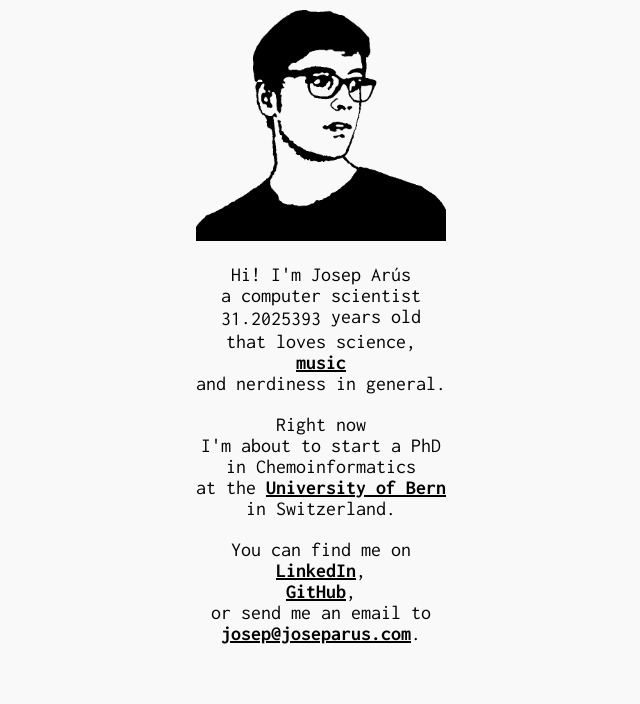
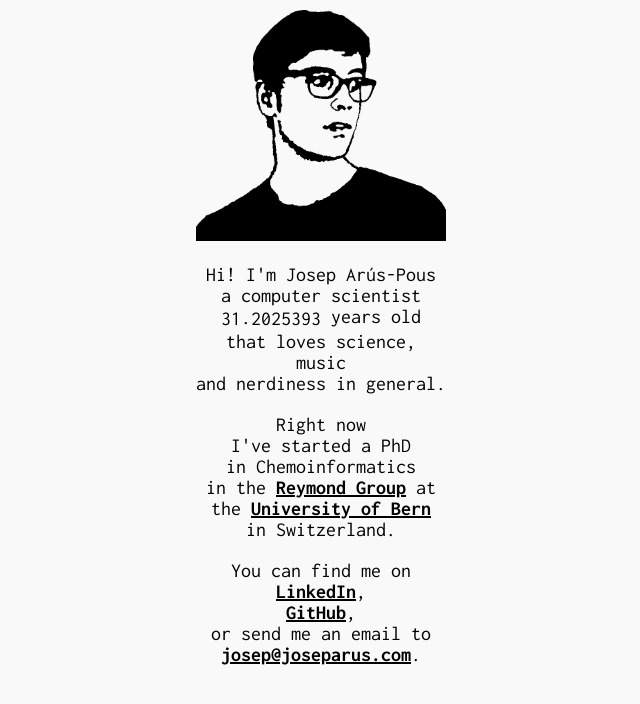
Before and after one commit to undeadpixel/joseparus.com, a Jekyll site: the page built from index.html, in a window 1280 px wide. Shown: the top 704 px of the page, without its empty margins (319-959 px from the left). Built offline with Jekyll 4.4.1, drawn with Linux system fonts in a browser that asks for light colours; nearby versions of some CDN libraries.

Commit message:
updated website with new information

```diff
--- a/_config.yml
+++ b/_config.yml
@@ -1,7 +1,7 @@
 # Site settings
-title: Josep Arús
+title: Josep Arús-Pous
 email: josep@joseparus.com
-description: Personal website of Josep Arús
+description: Personal website of Josep Arús-Pous
 url: "http://joseparus.com"
 
 # Build settings
--- a/_includes/head.html
+++ b/_includes/head.html
@@ -3,7 +3,14 @@
   <meta http-equiv="X-UA-Compatible" content="IE=edge">
   <meta name="viewport" content="width=device-width, initial-scale=1">
 
+  <meta name="description" content="">
+
   <title>{{ include.title }}</title>
+
+  <!-- Favicons -->
+  <link rel="icon" type="image/png" href="/img/favicons/favicon-32x32.png" sizes="32x32">
+  <link rel="icon" type="image/png" href="/img/favicons/favicon-16x16.png" sizes="16x16">
+
 
   <!-- CSS -->
   <link href='https://fonts.googleapis.com/css?family=Inconsolata:400,700' rel='stylesheet' type='text/css'>
--- a/index.html
+++ b/index.html
@@ -1,22 +1,23 @@
 ---
 layout: default
-title: Josep Arús
+title: Josep Arús-Pous
 ---
 
 <div id="index-container">
-  <img alt="Josep Arús" src="img/me3.png" id="img-me" />
+  <img alt="Josep Arús-Pous" src="img/me.png" id="img-me" />
   <p>
-  Hi! I'm Josep Arús<br>
+  Hi! I'm Josep Arús-Pous<br>
   a computer scientist<br>
   <span id="years-old"></span> years old<br>
   that loves science,<br>
-  <a href="http://lacaixademusica.cat" target="_blank">music</a><br>
+  music<br>
   and nerdiness in general.
   </p>
   <p>
   Right now<br>
-  I'm about to start a PhD<br>
+  I've started a PhD<br>
   in Chemoinformatics<br>
+  in the <a href="http://gdb.unibe.ch" target="_blank">Reymond Group</a>
   at the <a href="http://www.unibe.ch" target="_blank">University of Bern</a><br>
   in Switzerland.
   </p>
```
Also changed, not shown: favicon.ico (added), img/favicons/favicon-16x16.png (added), img/favicons/favicon-32x32.png (added), img/favicons/favicon.ico (added), img/me.png, img/me2.jpg (deleted), img/me3.png (deleted).
